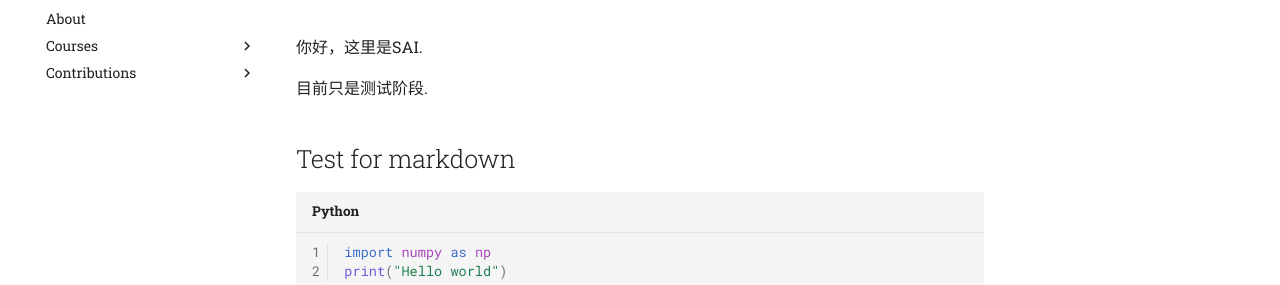
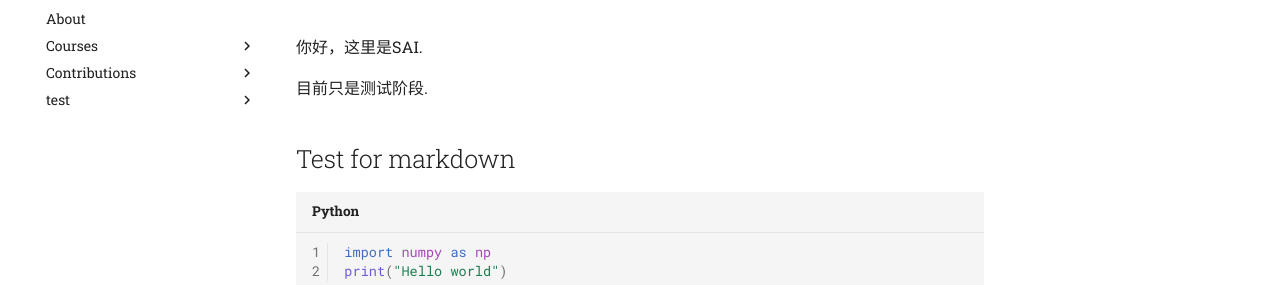
Before and after one commit to SJTU-SAI/SAI-Community, an MkDocs documentation site: the page built from docs/index.md, in a window 1280 px wide. Shown: the part 146-431 px from the top of the page. Built offline with MkDocs 1.6.1 and Material for MkDocs 9.7.7, drawn with Linux system fonts in a browser that asks for light colours; comment, search, counter and statistics services are not loaded.

Commit message:
feat: Add template markdown

```diff
--- a/docs/stylesheets/extra.css
+++ b/docs/stylesheets/extra.css
@@ -1,24 +1,38 @@
-:root  > * {
-  --md-primary-fg-color:        #023c31;
+:root>* {
+  --md-primary-fg-color: #023c31;
   --md-primary-fg-color--light: #023c31;
-  --md-primary-fg-color--dark:  #023c31;
+  --md-primary-fg-color--dark: #023c31;
   /* color: #023c31; */
+  /* --md-text-font-size: 16 */
 }
 
 [data-md-color-scheme="sai"] {
-  --md-primary-fg-color:        #023c31;
+  --md-primary-fg-color: #023c31;
   --md-primary-fg-color--light: #023c31;
-  --md-primary-fg-color--dark:  #023c31;
+  --md-primary-fg-color--dark: #023c31;
   /* color: #023c31; */
 }
 
 [data-md-color-scheme="sai-darker"] {
-  --md-primary-fg-color:        #01231d;
+  --md-primary-fg-color: #01231d;
   --md-primary-fg-color--light: #01231d;
-  --md-primary-fg-color--dark:  #01231d;
+  --md-primary-fg-color--dark: #01231d;
 }
 
 
-a:hover, a:focus {
+a:hover,
+a:focus {
   color: var(--md-link-hover-color);
 }
+
+.youtube {
+  color: #EE0F0F;
+}
+
+.lightning {
+  color: #024f41c6;
+}
+
+.saic {
+  color: #024f41c6;
+}
--- a/mkdocs.yml
+++ b/mkdocs.yml
@@ -73,6 +73,15 @@
   - pymdownx.superfences
   - pymdownx.inlinehilite
   - pymdownx.snippets
+  - pymdownx.critic
+  - pymdownx.caret
+  - pymdownx.keys
+  - pymdownx.mark
+  - pymdownx.tilde
+  - tables
+  - pymdownx.emoji:
+      emoji_index: !!python/name:material.extensions.emoji.twemoji
+      emoji_generator: !!python/name:material.extensions.emoji.to_svg
 
 # extra:
 #   social:
@@ -94,7 +103,8 @@
       - Contributors: "contributions/contributors.md"
       - Pull Requests: "contributions/PR.md"
       - Template Markdown: "templates/template_markdown.md"
-
+  - test:
+      - template test: "templates/template.md"
 
 exclude_docs: |
   !.*
```
Also changed, not shown: docs/templates/template.md (added, +61 -0 lines).
